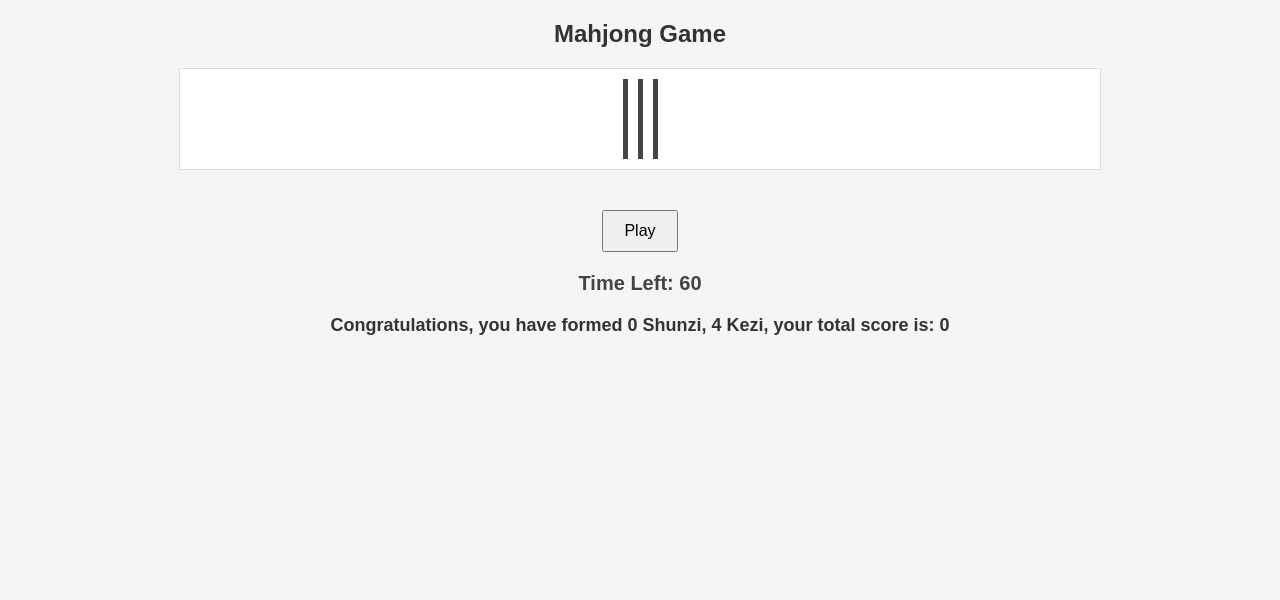
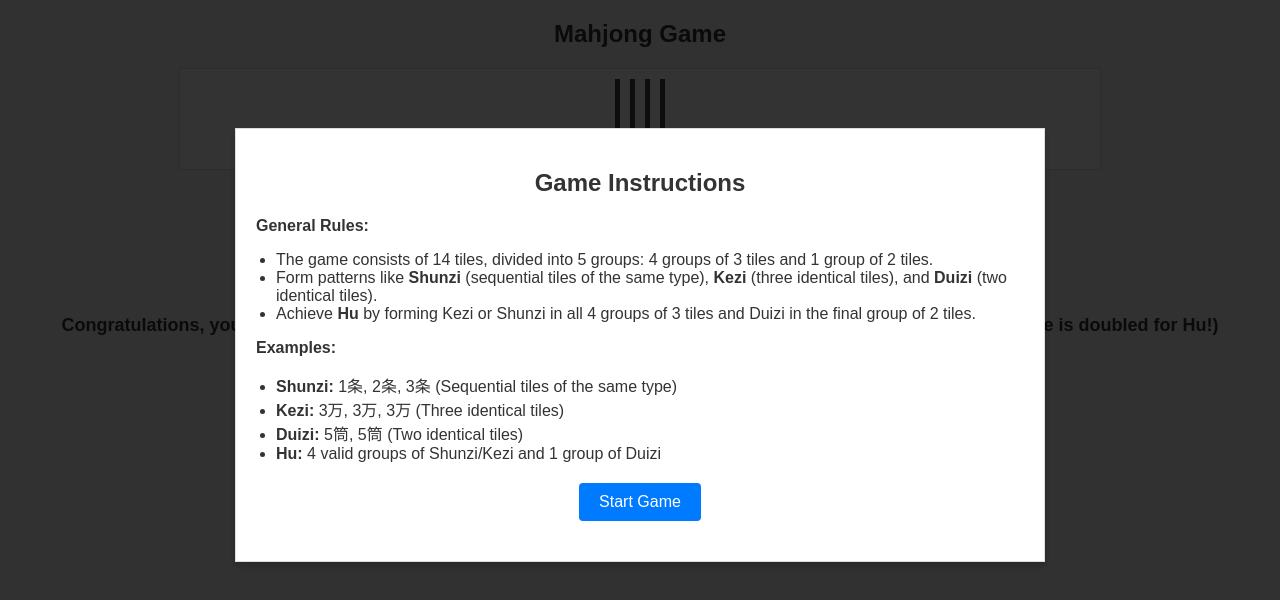
Before and after one commit to Yixuanlibella/Mini-Game, a plain HTML site: page index.html in a window 1280 px wide. Drawn offline with Linux system fonts and the light colour scheme.

Commit message:
added instruction

```diff
--- a/game.js
+++ b/game.js
@@ -1,3 +1,16 @@
+// Show the modal on page load
+document.addEventListener("DOMContentLoaded", () => {
+  const modal = document.getElementById("instructions-modal");
+  const startGameButton = document.getElementById("start-game");
+  const playButton = document.getElementById("play-btn");
+
+  // Add event listener to the Start Game button
+  startGameButton.addEventListener("click", () => {
+    modal.style.display = "none"; // Hide the modal
+    playButton.disabled = false; // Enable the Play button
+  });
+});
+
 class Tile {
   constructor(name, points, type, translation) {
     this.name = name; // Chinese name
@@ -7,7 +20,7 @@ class Tile {
   }
 }
 
-  // Define tiles
+// Define the pool of tiles
 const tiles = [
   new Tile("1万", 1, "character", "1 character"),
   new Tile("2万", 2, "character", "2 characters"),
@@ -38,10 +51,12 @@ class Tile {
   new Tile("9条", 9, "bamboo", "9 bamboos")
 ];
 
+// Game state
 let playerTiles = [];
 let timeLeft = 60;
 let gameActive = false;
 
+// Get random tiles from the pool
 function getRandomTiles(count) {
   const selectedTiles = [];
   for (let i = 0; i < count; i++) {
@@ -50,71 +65,109 @@ class Tile {
   return selectedTiles;
 }
 
-  function calculateScore(units) {
+// Calculate the score based on the groups
+function calculateScore(groups) {
   let totalScore = 0;
   let keziCount = 0;
   let shunziCount = 0;
+  let duizi = false;
 
-    units.forEach((unit) => {
-      const points = unit.map((tile) => tile.points);
-      const types = unit.map((tile) => tile.type);
+  // Evaluate the first 4 groups of 3 tiles
+  for (let i = 0; i < 4; i++) {
+    const group = groups[i];
+    const points = group.map((tile) => tile.points);
+    const types = group.map((tile) => tile.type);
 
-      const isKezi = unit.every(
+    const isKezi = group.every(
       (tile) =>
-          tile.name === unit[0].name &&
-          tile.type === unit[0].type &&
-          tile.points === unit[0].points
+        tile.name === group[0].name &&
+        tile.type === group[0].type &&
+        tile.points === group[0].points
     );
 
     const isShunzi =
       types.every((type) => type === types[0]) &&
       points.sort((a, b) => a - b).every((val, idx, arr) => idx === 0 || val === arr[idx - 1] + 1);
 
-      let unitScore = points.reduce((sum, point) => sum + point, 0);
+    let groupScore = points.reduce((sum, point) => sum + point, 0);
     if (isKezi) {
-        unitScore *= 2;
+      groupScore *= 2;
       keziCount++;
     } else if (isShunzi) {
-        unitScore *= 2;
+      groupScore *= 2;
       shunziCount++;
     }
 
-      totalScore += unitScore;
-    });
-
-    return `Congratulations, you have formed ${shunziCount} Shunzi, ${keziCount} Kezi, your total score is: ${totalScore}`;
+    totalScore += groupScore;
   }
 
+  // Evaluate the last group of 2 tiles for Duizi
+  const lastGroup = groups[4];
+  if (
+    lastGroup.length === 2 &&
+    lastGroup[0].name === lastGroup[1].name &&
+    lastGroup[0].type === lastGroup[1].type &&
+    lastGroup[0].points === lastGroup[1].points
+  ) {
+    duizi = true;
+    totalScore += (lastGroup[0].points + lastGroup[1].points) * 2;
+  } else {
+    totalScore += lastGroup.reduce((sum, tile) => sum + tile.points, 0);
+  }
+
+  // Check for the winning condition (Hu)
+  const hu =
+    keziCount + shunziCount === 4 && duizi
+      ? "You have reached Hu! (Winning Pattern)"
+      : "You haven't reached Hu yet.";
+
+  if (hu.includes("Hu")) {
+    totalScore *= 2; // Double the score if Hu is reached
+  }
+
+  return {
+    message: `Congratulations, you have formed ${shunziCount} Shunzi, ${keziCount} Kezi, ${
+      duizi ? 1 : 0
+    } Duizi. ${hu} Your total score is: ${totalScore} (Score is ${
+      hu.includes("Hu") ? "doubled for Hu!" : "calculated normally."
+    })`,
+    totalScore,
+    hu
+  };
+}
+
+// Render the board and tiles
 function renderBoard() {
   const gameBoard = document.getElementById("game-board");
   gameBoard.innerHTML = "";
 
-    const segments = [];
-    for (let i = 0; i < 4; i++) {
-      segments.push(playerTiles.slice(i * 3, i * 3 + 3));
+  const groups = [];
+  for (let i = 0; i < 5; i++) {
+    const groupSize = i < 4 ? 3 : 2;
+    groups.push(playerTiles.slice(i * 3, i * 3 + groupSize));
   }
 
-    segments.forEach((segment, segmentIndex) => {
-      const segmentDiv = document.createElement("div");
-      segmentDiv.classList.add("segment");
+  groups.forEach((group, groupIndex) => {
+    const groupDiv = document.createElement("div");
+    groupDiv.classList.add("segment");
 
-      segment.forEach((tile, tileIndex) => {
+    group.forEach((tile, tileIndex) => {
       const tileDiv = document.createElement("div");
       tileDiv.classList.add("tile");
       tileDiv.innerHTML = `<strong>${tile.name}</strong><br>${tile.translation}`;
       if (gameActive) {
         tileDiv.addEventListener("click", () => {
-            const globalTileIndex = segmentIndex * 3 + tileIndex;
-            playerTiles[globalTileIndex] = tiles[Math.floor(Math.random() * tiles.length)];
-            renderBoard(); // Rerender to reflect changes
+          const tilePosition = groupIndex * 3 + tileIndex; // Calculate tile position
+          playerTiles[tilePosition] = tiles[Math.floor(Math.random() * tiles.length)];
+          renderBoard(); // Rerender board after tile change
         });
       }
-        segmentDiv.appendChild(tileDiv);
+      groupDiv.appendChild(tileDiv);
     });
 
-      gameBoard.appendChild(segmentDiv);
+    gameBoard.appendChild(groupDiv);
 
-      if (segmentIndex < 3) {
+    if (groupIndex < 4) {
       const divider = document.createElement("div");
       divider.classList.add("divider");
       gameBoard.appendChild(divider);
@@ -122,10 +175,12 @@ class Tile {
   });
 
   if (!gameActive) {
-      document.getElementById("score-message").textContent = calculateScore(segments);
+    const score = calculateScore(groups);
+    document.getElementById("score-message").textContent = score.message;
   }
 }
 
+// Timer functionality
 function startTimer() {
   const timerElement = document.getElementById("timer");
   const interval = setInterval(() => {
@@ -143,12 +198,14 @@ class Tile {
   }, 1000);
 }
 
+// Initialize game on Play button click
 document.getElementById("play-btn").addEventListener("click", () => {
-    playerTiles = getRandomTiles(12); // Generate 12 random tiles
+  playerTiles = getRandomTiles(14); // Generate 14 random tiles
   timeLeft = 60; // Reset timer
   gameActive = true;
   renderBoard();
   startTimer();
 });
 
+// Initial board rendering
 renderBoard();
--- a/index.html
+++ b/index.html
@@ -7,9 +7,28 @@
   <link rel="stylesheet" href="style.css">
 </head>
 <body>
+  <div id="instructions-modal" class="modal">
+    <div class="modal-content">
+      <h2>Game Instructions</h2>
+      <p><strong>General Rules:</strong></p>
+      <ul>
+        <li>The game consists of 14 tiles, divided into 5 groups: 4 groups of 3 tiles and 1 group of 2 tiles.</li>
+        <li>Form patterns like <strong>Shunzi</strong> (sequential tiles of the same type), <strong>Kezi</strong> (three identical tiles), and <strong>Duizi</strong> (two identical tiles).</li>
+        <li>Achieve <strong>Hu</strong> by forming Kezi or Shunzi in all 4 groups of 3 tiles and Duizi in the final group of 2 tiles.</li>
+      </ul>
+      <p><strong>Examples:</strong></p>
+      <ul>
+        <li><strong>Shunzi:</strong> 1条, 2条, 3条 (Sequential tiles of the same type)</li>
+        <li><strong>Kezi:</strong> 3万, 3万, 3万 (Three identical tiles)</li>
+        <li><strong>Duizi:</strong> 5筒, 5筒 (Two identical tiles)</li>
+        <li><strong>Hu:</strong> 4 valid groups of Shunzi/Kezi and 1 group of Duizi</li>
+      </ul>
+      <button id="start-game">Start Game</button>
+    </div>
+  </div>
   <h1>Mahjong Game</h1>
   <div id="game-board"></div>
-  <button id="play-btn">Play</button>
+  <button id="play-btn" disabled>Play</button>
   <div id="timer">Time Left: 60</div>
   <div id="score-message"></div>
   <script src="game.js"></script>
--- a/style.css
+++ b/style.css
@@ -15,7 +15,7 @@ body {
 #game-board {
   display: flex;
   justify-content: center;
-    flex-wrap: nowrap;
+  flex-wrap: wrap;
   margin: 20px auto;
   padding: 10px;
   border: 1px solid #ddd;
@@ -76,3 +76,53 @@ body {
   font-weight: bold;
   color: #333;
 }
+
+/* Modal styling */
+.modal {
+  display: block;
+  position: fixed;
+  z-index: 1000;
+  left: 0;
+  top: 0;
+  width: 100%;
+  height: 100%;
+  overflow: auto;
+  background-color: rgba(0, 0, 0, 0.8);
+}
+
+.modal-content {
+  background-color: #fff;
+  margin: 10% auto;
+  padding: 20px;
+  border: 1px solid #ddd;
+  width: 60%;
+  text-align: left;
+  color: #333;
+  font-family: Arial, sans-serif;
+  box-shadow: 0 4px 8px rgba(0, 0, 0, 0.2);
+}
+
+.modal-content h2 {
+  text-align: center;
+}
+
+.modal-content ul {
+  margin: 10px 0;
+  padding-left: 20px;
+}
+
+.modal-content button {
+  display: block;
+  margin: 20px auto;
+  padding: 10px 20px;
+  font-size: 16px;
+  cursor: pointer;
+  background-color: #007bff;
+  color: #fff;
+  border: none;
+  border-radius: 4px;
+}
+
+.modal-content button:hover {
+  background-color: #0056b3;
+}
```
Lines whose indentation alone changed are shown as unchanged.
